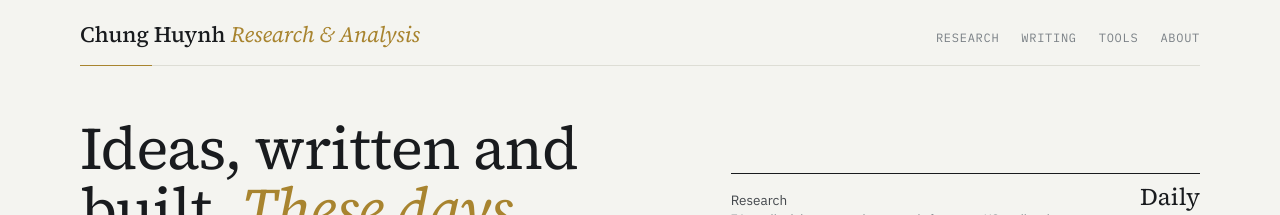
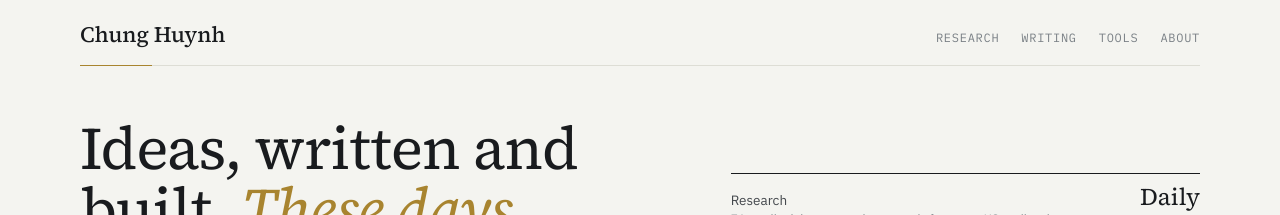
Before and after one commit to Chungwin/chungwin.github.io, a Jekyll site: the page built from index.html, in a window 1280 px wide. Shown: the top 215 px of the page. Built offline with Jekyll 4.4.1, drawn with Linux system fonts in a browser that asks for light colours.

Commit message:
Rebrand draft: masthead is just 'Chung Huynh'
Co-Authored-By: Claude Opus 5.5 <noreply@anthropic.com>
Claude-Session: https://claude.ai/code/session_01Sc44kzVS9SuGufLDku6ZWX

```diff
--- a/_layouts/default.html
+++ b/_layouts/default.html
@@ -3,7 +3,7 @@
 <head>
   <meta charset="utf-8">
   <meta name="viewport" content="width=device-width, initial-scale=1.0, viewport-fit=cover">
-  <title>{% if page.title %}{{ page.title }} · Chung Huynh Research &amp; Analysis{% else %}Chung Huynh Research &amp; Analysis{% endif %}</title>
+  <title>{% if page.title %}{{ page.title }} · Chung Huynh{% else %}Chung Huynh{% endif %}</title>
   <meta name="description" content="{% if page.description %}{{ page.description }}{% else %}Independent research and analysis by Chung Huynh: a research desk on small mining companies, essays on markets and technology, and a few tools built on the side.{% endif %}">
 
   <link rel="preconnect" href="https://fonts.googleapis.com">
@@ -18,7 +18,7 @@
 <div class="wrap">
 
   <header class="mast">
-    <a class="brand" href="{{ '/' | relative_url }}"><span class="wm">Chung Huynh</span> <span class="wm2">Research &amp; Analysis</span></a>
+    <a class="brand" href="{{ '/' | relative_url }}"><span class="wm">Chung Huynh</span></a>
     <nav class="nav" aria-label="Primary">
       <a href="{{ '/equities/' | relative_url }}"{% if page.nav == 'research' %} class="on"{% endif %}>Research</a>
       <a href="{{ '/#writing' | relative_url }}"{% if page.layout == 'post' %} class="on"{% endif %}>Writing</a>
--- a/assets/css/main.css
+++ b/assets/css/main.css
@@ -1,5 +1,5 @@
 /* ===================================================================
-   chungwin.com — Chung Huynh Research & Analysis
+   chungwin.com — Chung Huynh
    Paper research-note design: Source Serif 4 for headlines and essays,
    IBM Plex Sans for interface text, IBM Plex Mono for labels and data.
    One accent (gold) plus the three metal colours of the research desk.
@@ -40,7 +40,6 @@ a:focus-visible{ outline:2px solid var(--gold); outline-offset:3px; border-radiu
 .mast::after{ content:""; position:absolute; left:0; bottom:-1px; width:72px; height:1px; background:var(--gold); }
 .brand{ font-family:var(--display); font-size:22px; letter-spacing:-.005em; text-decoration:none; white-space:nowrap; }
 .brand .wm{ font-weight:500; color:var(--ink); }
-.brand .wm2{ font-weight:400; font-style:italic; color:var(--gold); }
 .nav{ display:flex; gap:22px; font-family:var(--mono); font-size:12px; letter-spacing:.06em; text-transform:uppercase; }
 .nav a{ color:var(--mute); text-decoration:none; transition:color .15s; }
 .nav a:hover, .nav a.on{ color:var(--ink); }
```
